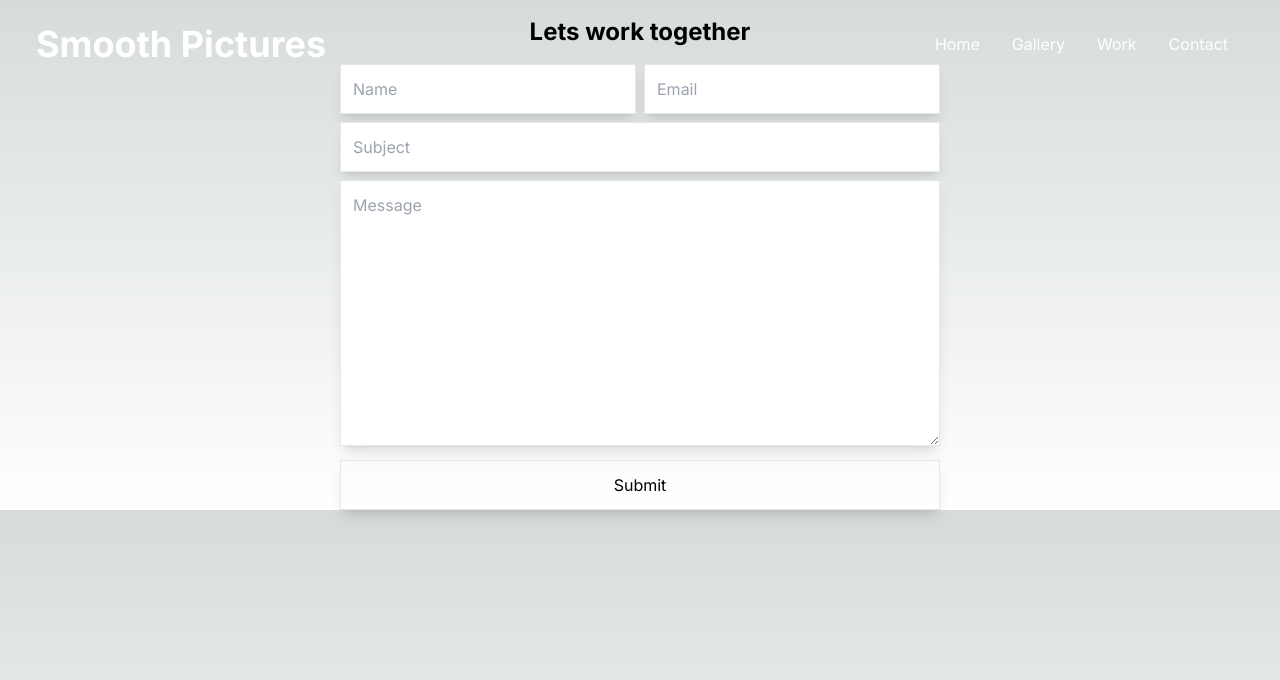
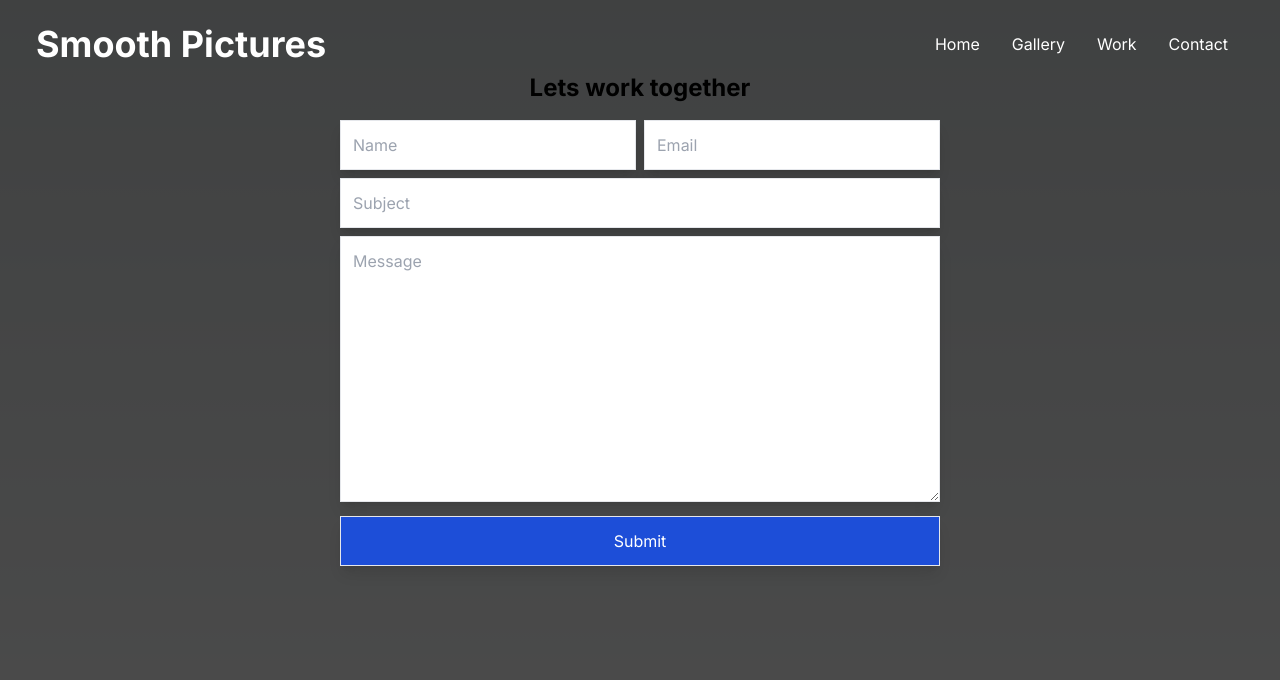
Before and after one commit to yeabtsega45/Smooth-Pictures, a Next.js app: page /contact in a window 1280 px wide. Shown: the top 680 px of the page. Built offline with nearby package versions, Linux system fonts and the light colour scheme.

Commit message:
creating image carousel

```diff
--- a/app/contact/page.js
+++ b/app/contact/page.js
@@ -1,6 +1,6 @@
 export default function Contact() {
   return (
-    <div>
+    <div className="bg-black/70 h-screen pt-14">
       <h1 className="text-2xl font-bold text-center p-4">Lets work together</h1>
       <form className="max-w-[600px] m-auto">
         <div className="grid grid-cols-2 gap-2">
@@ -26,7 +26,9 @@ export default function Contact() {
           rows="10"
           placeholder="Message"
         ></textarea>
-        <button className="border shadow-lg p-3 w-full mt-2">Submit</button>
+        <button className="border bg-blue-700 text-white shadow-lg p-3 w-full mt-2">
+          Submit
+        </button>
       </form>
     </div>
   );
--- a/app/gallery/page.js
+++ b/app/gallery/page.js
@@ -1,43 +1,20 @@
 "use client";
 
 import Image from "next/image";
-import React, { useState } from "react";
+import React from "react";
 import { SliderData } from "../components/SliderData";
-import { FaArrowCircleLeft, FaArrowCircleRight } from "react-icons/fa";
+import { Carousel } from "react-responsive-carousel";
+import "react-responsive-carousel/lib/styles/carousel.min.css";
 
-export default function Slider({ slides }) {
-  //   const [current, setCurrent] = useState(0);
-  //   const length = slides.length;
-
-  //   const nextSlide = () => {
-  //     setCurrent(current === length - 1 ? 0 : current + 1);
-  //   };
-  //   const prevSlide = () => {
-  //     setCurrent(current === 0 ? length - 1 : current - 1);
-  //   };
-
-  //   if (!Array.isArray(slides) || slides.length <= 0) {
-  //     return null;
-  //   }
-
+export default function Gallery({ slides }) {
   return (
-    <div id="gallery" className="max-w-[1240px] mx-auto bg-black/70 h-screen">
+    <div className="max-w-[1240px] mx-auto bg-black/70 h-screen pt-14">
       <h1 className="text-2xl font-bold text-center p-4">Gallery</h1>
       <div className="relative flex justify-center p-4">
+        <Carousel>
           {SliderData.map((slide, index) => {
             return (
               <div key={index}>
-              {/* className={
-                index === current
-                  ? "opacity-[1] ease-in duration-1000"
-                  : "opacity-0"
-              } */}
-              <FaArrowCircleLeft
-                // onClick={prevSlide}
-                className="absolute top-[50%] left-[30px] text-white/70 cursor-pointer select-none z-[2]"
-                size={50}
-              />
-              {/* {index === current && ( */}
                 <Image
                   src={slide.image}
                   alt="/"
@@ -45,15 +22,10 @@ export default function Slider({ slides }) {
                   height="600"
                   objectFit="cover"
                 />
-              {/* )} */}
-              <FaArrowCircleRight
-                // onClick={nextSlide}
-                className="absolute top-[50%] right-[30px] text-white/70 cursor-pointer select-none z-[2]"
-                size={50}
-              />
               </div>
             );
           })}
+        </Carousel>
       </div>
     </div>
   );
--- a/app/work/page.js
+++ b/app/work/page.js
@@ -2,7 +2,7 @@ import Image from "next/image";
 
 export default function Work() {
   return (
-    <div className="max-w-[1240px] mx-auto py-16 text-center bg-black/70">
+    <div className="max-w-[1240px] mx-auto text-center bg-black/70 h-screen pt-14">
       <h1 className="font-bold text-2xl p-4">Travel Photos</h1>
       <div className="grid grid-rows-none md:grid-cols-5 p-4 gap-4">
         <div className="w-full h-full col-span-2 md:col-span-3 row-span-2">
--- a/package.json
+++ b/package.json
@@ -17,6 +17,7 @@
     "react": "18.2.0",
     "react-dom": "18.2.0",
     "react-icons": "^4.10.1",
+    "react-responsive-carousel": "^3.2.23",
     "tailwindcss": "3.3.2"
   }
 }
```
Also changed, not shown: 1 other file (tests, documents, lock files or other folders). Lines whose indentation alone changed are shown as unchanged.
